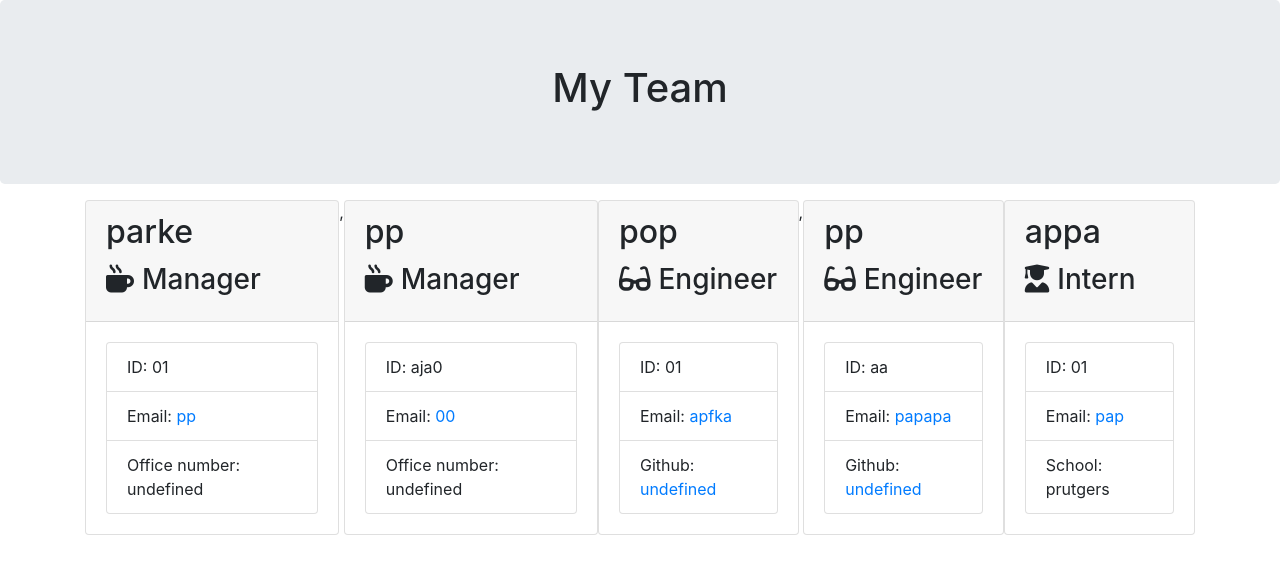
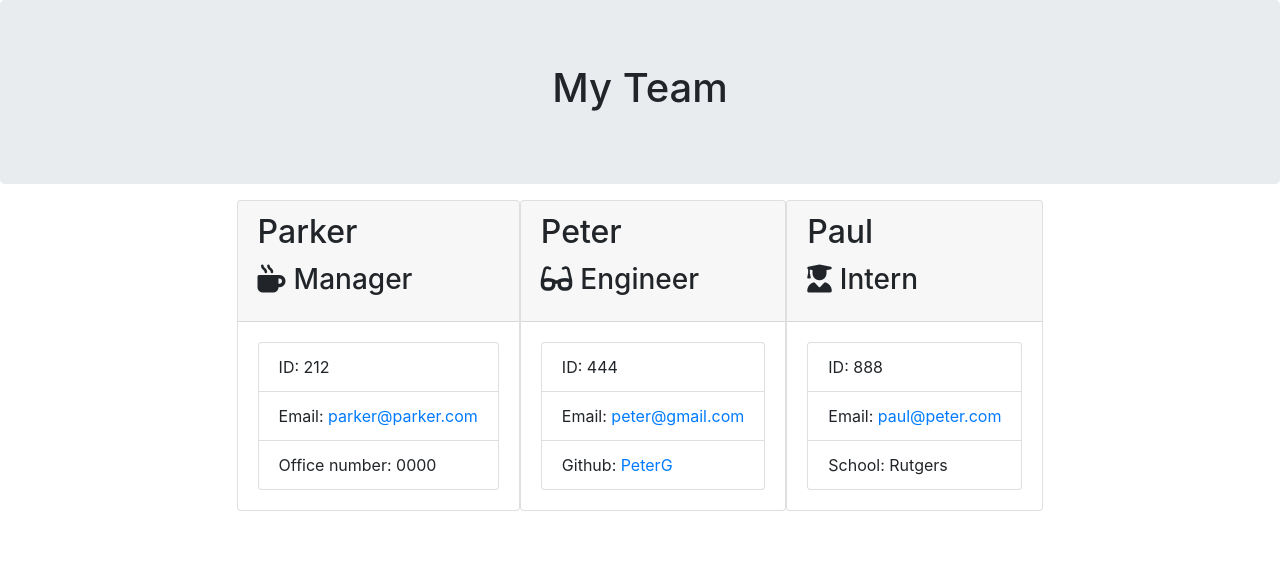
Before and after one commit to ParkerCF/Team-Profile-Generator, a website: page dist/team.html in a window 1280 px wide. Drawn offline with nearby package versions, Linux system fonts and the light colour scheme.

Commit message:
updated schema

```diff
--- a/dist/team.html
+++ b/dist/team.html
@@ -25,66 +25,40 @@
             <div class="team-area col-12 d-flex justify-content-center">
                 <div class="card employee-card">
     <div class="card-header">
-        <h2 class="card-title">parke</h2>
+        <h2 class="card-title">Parker</h2>
         <h3 class="card-title"><i class="fas fa-mug-hot mr-2"></i>Manager</h3>
     </div>
     <div class="card-body">
         <ul class="list-group">
-            <li class="list-group-item">ID: 01</li>
-            <li class="list-group-item">Email: <a href="mailto:pp">pp</a></li>
-            <li class="list-group-item">Office number: undefined</li>
-        </ul>
-    </div>
-</div>
-,<div class="card employee-card">
-    <div class="card-header">
-        <h2 class="card-title">pp</h2>
-        <h3 class="card-title"><i class="fas fa-mug-hot mr-2"></i>Manager</h3>
-    </div>
-    <div class="card-body">
-        <ul class="list-group">
-            <li class="list-group-item">ID: aja0</li>
-            <li class="list-group-item">Email: <a href="mailto:00">00</a></li>
-            <li class="list-group-item">Office number: undefined</li>
+            <li class="list-group-item">ID: 212</li>
+            <li class="list-group-item">Email: <a href="mailto:parker@parker.com">parker@parker.com</a></li>
+            <li class="list-group-item">Office number: 0000</li>
         </ul>
     </div>
 </div>
 <div class="card employee-card">
     <div class="card-header">
-        <h2 class="card-title">pop</h2>
+        <h2 class="card-title">Peter</h2>
         <h3 class="card-title"><i class="fas fa-glasses mr-2"></i>Engineer</h3>
     </div>
     <div class="card-body">
         <ul class="list-group">
-            <li class="list-group-item">ID: 01</li>
-            <li class="list-group-item">Email: <a href="mailto:apfka">apfka</a></li>
-            <li class="list-group-item">Github: <a href="https://github.com/undefined" target="_blank" rel="noopener noreferrer">undefined</a></li>
-        </ul>
-    </div>
-</div>
-,<div class="card employee-card">
-    <div class="card-header">
-        <h2 class="card-title">pp</h2>
-        <h3 class="card-title"><i class="fas fa-glasses mr-2"></i>Engineer</h3>
-    </div>
-    <div class="card-body">
-        <ul class="list-group">
-            <li class="list-group-item">ID: aa</li>
-            <li class="list-group-item">Email: <a href="mailto:papapa">papapa</a></li>
-            <li class="list-group-item">Github: <a href="https://github.com/undefined" target="_blank" rel="noopener noreferrer">undefined</a></li>
+            <li class="list-group-item">ID: 444</li>
+            <li class="list-group-item">Email: <a href="mailto:peter@gmail.com">peter@gmail.com</a></li>
+            <li class="list-group-item">Github: <a href="https://github.com/PeterG" target="_blank" rel="noopener noreferrer">PeterG</a></li>
         </ul>
     </div>
 </div>
 <div class="card employee-card">
     <div class="card-header">
-        <h2 class="card-title">appa</h2>
+        <h2 class="card-title">Paul</h2>
         <h3 class="card-title"><i class="fas fa-user-graduate mr-2"></i>Intern</h3>
     </div>
     <div class="card-body">
         <ul class="list-group">
-            <li class="list-group-item">ID: 01</li>
-            <li class="list-group-item">Email: <a href="mailto:pap">pap</a></li>
-            <li class="list-group-item">School: prutgers</li>
+            <li class="list-group-item">ID: 888</li>
+            <li class="list-group-item">Email: <a href="mailto:paul@peter.com">paul@peter.com</a></li>
+            <li class="list-group-item">School: Rutgers</li>
         </ul>
     </div>
 </div>
```
